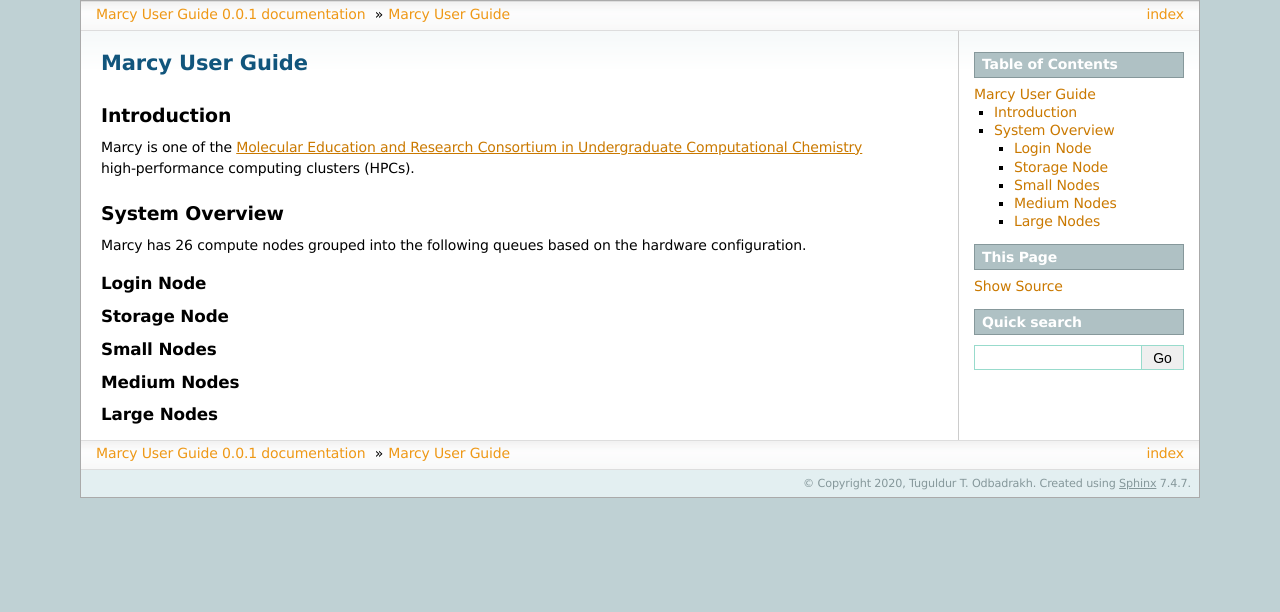
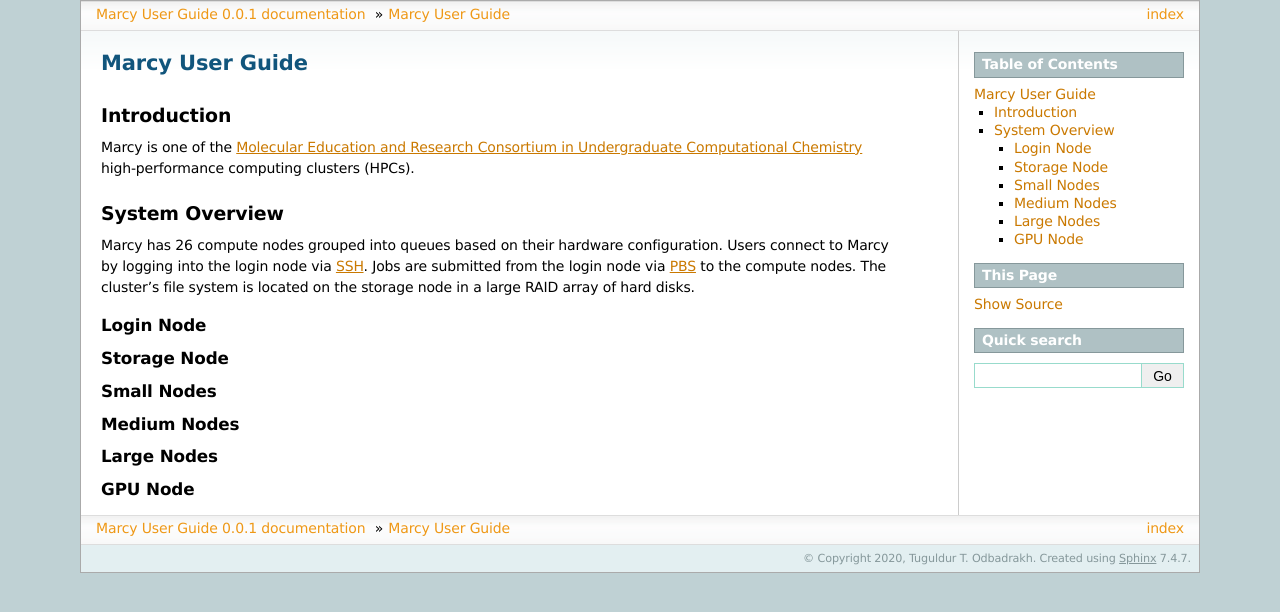
Before and after one commit to mercuryconsortium/marcy, a Sphinx documentation site: the page built from source/index.rst, in a window 1280 px wide. Shown: the top 612 px of the page. Built offline with Sphinx 7.4.7, drawn with Linux system fonts in a browser that asks for light colours; pages that are not in the unit, such as notebooks, are missing from menus.

Commit message:
fixing tables

```diff
--- a/source/index.rst
+++ b/source/index.rst
@@ -14,7 +14,11 @@
 
 System Overview
 ===============
-Marcy has 26 compute nodes grouped into the following queues based on the hardware configuration.
+Marcy has 26 compute nodes grouped into queues based on their hardware configuration. Users
+connect to Marcy by logging into the login node via `SSH <https://www.ssh.com>`_. Jobs
+are submitted from the login node via `PBS <https://www.openpbs.org>`_ to the compute nodes.
+The cluster's file system is located on the storage node in a large RAID array of hard
+disks.
 
 Login Node
 ----------
@@ -96,6 +100,8 @@
    Disk space per node   2 TB
    ===================== ================================
 
+GPU Node
+--------
 
 .. table:: GPU Node
    :caption: inode[22]
```
Also changed, not shown: 1 other file.
